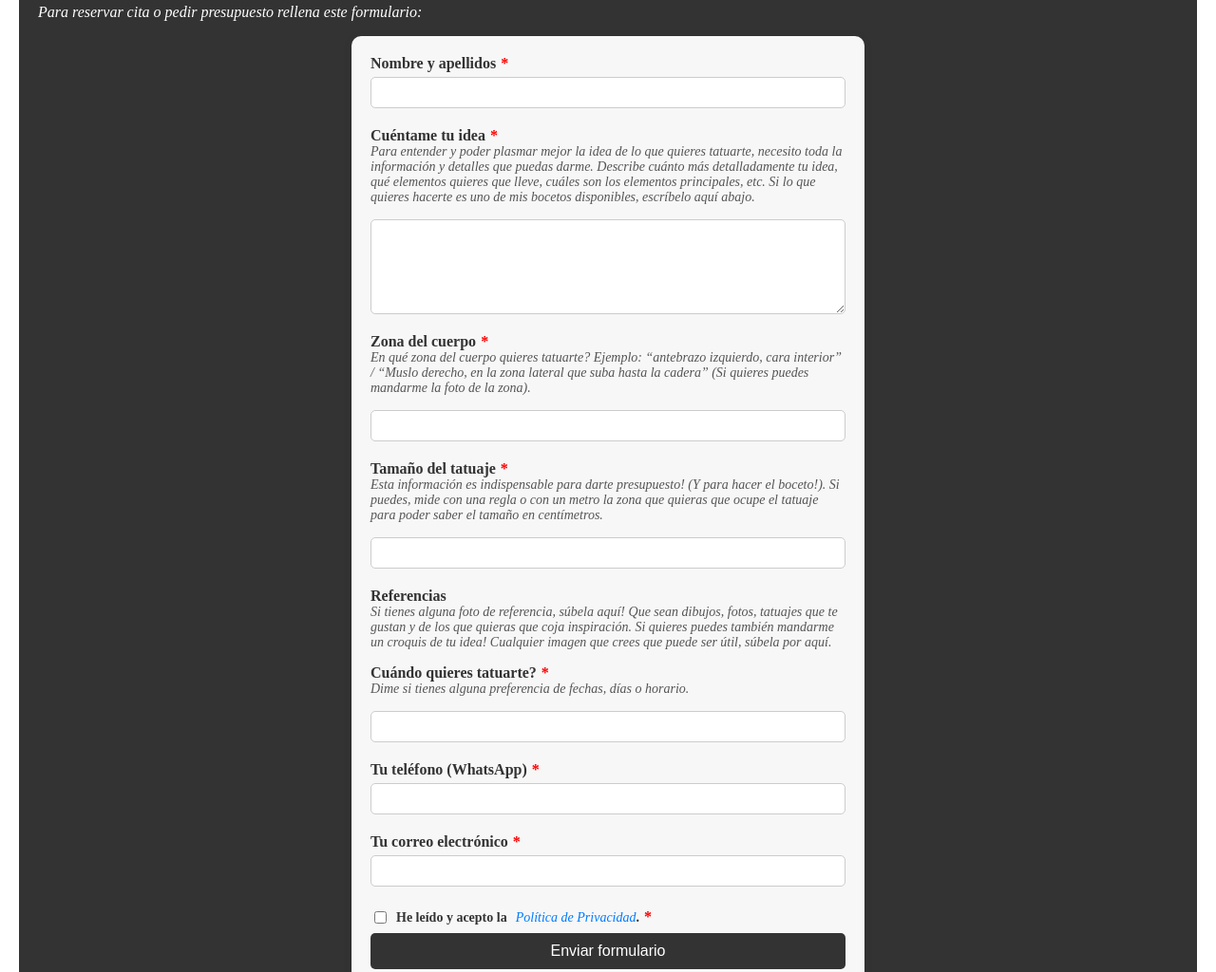
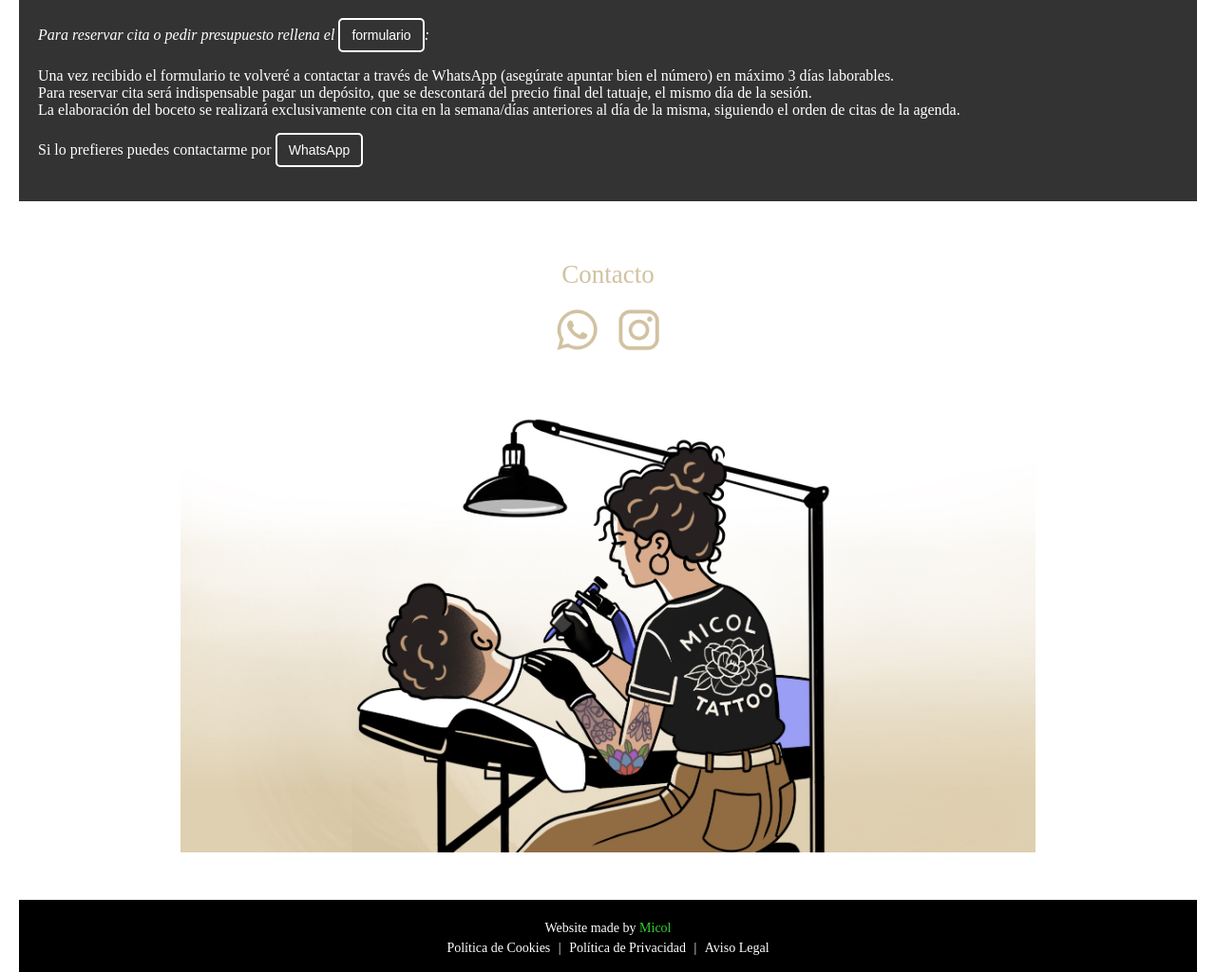
Before and after one commit to Micol-Tattoo/micol-tattoo, a plain HTML site: page index.html in a window 1280 px wide. Shown: the part 4770-5794 px from the top of the page at 95% size. Drawn offline with Linux system fonts and the light colour scheme; a script that the page names is missing.

Commit message:
aggiornamento

```diff
--- a/index.html
+++ b/index.html
@@ -99,53 +99,8 @@
 
         <section id="citas" class="full-screen">
             <h2 class="fade-in">Citas</h2>
-            <p class="subtitle fade-in"><em>Para reservar cita o pedir presupuesto rellena este formulario:</em></p>
-
-            <!-- Formulario con FormSubmit -->
-            <form id="citas-form" action="https://formsubmit.co/micoltattoo@gmail.com" method="POST">
-                <!-- Configuración para enviar el formulario por correo -->
-                <input type="hidden" name="_subject" value="Nuevo formulario de citas recibido!">
-                <input type="hidden" name="_captcha" value="false">
-                <input type="hidden" name="_template" value="table">
-                <input type="hidden" name="_next" value="https://micoltattoo.com/thanks.html">
-
-                <!-- Preguntas del formulario -->
-                <label for="name">Nombre y apellidos</label>
-                <input type="text" id="name" name="name" required>
-
-                <label for="idea">Cuéntame tu idea</label>
-                <p>Para entender y poder plasmar mejor la idea de lo que quieres tatuarte, necesito toda la información y detalles que puedas darme. Describe cuánto más detalladamente tu idea, qué elementos quieres que lleve, cuáles son los elementos principales, etc. Si lo que quieres hacerte es uno de mis bocetos disponibles, escríbelo aquí abajo.</p>
-                <textarea id="idea" name="idea" rows="6" required></textarea>
-
-                <label for="zone">Zona del cuerpo</label>
-                <p>En qué zona del cuerpo quieres tatuarte? Ejemplo: “antebrazo izquierdo, cara interior” / “Muslo derecho, en la zona lateral que suba hasta la cadera” (Si quieres puedes mandarme la foto de la zona).</p>
-                <input type="text" id="zone" name="zone" required>
-
-                <label for="size">Tamaño del tatuaje</label>
-                <p>Esta información es indispensable para darte presupuesto! (Y para hacer el boceto!). Si puedes, mide con una regla o con un metro la zona que quieras que ocupe el tatuaje para poder saber el tamaño en centímetros.</p>
-                <input type="text" id="size" name="size" required>
-
-                <label for="file">Referencias</label>
-                <p>Si tienes alguna foto de referencia, súbela aquí! Que sean dibujos, fotos, tatuajes que te gustan y de los que quieras que coja inspiración. Si quieres puedes también mandarme un croquis de tu idea! Cualquier imagen que crees que puede ser útil, súbela por aquí.</p>
-                <input type="hidden" role="uploadcare-uploader" data-public-key="e8d583f402e192de15c5" name="file" />
-
-                <label for="date">Cuándo quieres tatuarte?</label>
-                <p>Dime si tienes alguna preferencia de fechas, días o horario.</p>
-                <input type="text" id="date" name="date">
-
-                <label for="phone">Tu teléfono (WhatsApp)</label>
-                <input type="text" id="phone" name="phone" required>
-
-                <label for="email">Tu correo electrónico</label>
-                <input type="email" id="email" name="email" required>
-
-                <label for="consent" class="consent-label">
-                    <input type="checkbox" id="consent" name="consent" required>
-                    He leído y acepto la <span class="italic-space"> </span><a href="politica-privacidad.html" target="_blank" class="privacy-link">Política de Privacidad</a>.
-                </label>
-
-                <button type="submit">Enviar formulario</button>
-            </form>
+            <p class="subtitle fade-in"><em>Para reservar cita o pedir presupuesto rellena el
+                <button class="form-button" onclick="window.location.href='formulario.html'">formulario</button>:</em></p>
 
             <p class="fade-in">
                 Una vez recibido el formulario te volveré a contactar a través de WhatsApp (asegúrate apuntar bien el número) en máximo 3 días laborables.<br>
--- a/style.css
+++ b/style.css
@@ -273,6 +273,24 @@ nav ul li:not(:last-child)::after {
     color: #fff;
     padding: 20px;
 }
+
+.form-button {
+    background: transparent;
+    border: 2px solid #fff;
+    color: #fff;
+    padding: 8px 12px;
+    cursor: pointer;
+    transition: background 0.3s, color 0.3s;
+    border-radius: 5px;
+    font-size: 14px;
+    margin-top: 15px;
+}
+
+.form-button:hover {
+    background: #fff;
+    color: #333;
+}
+
 
 /* Estilos del formulario */
 
```
Also changed, not shown: 1 other file.
